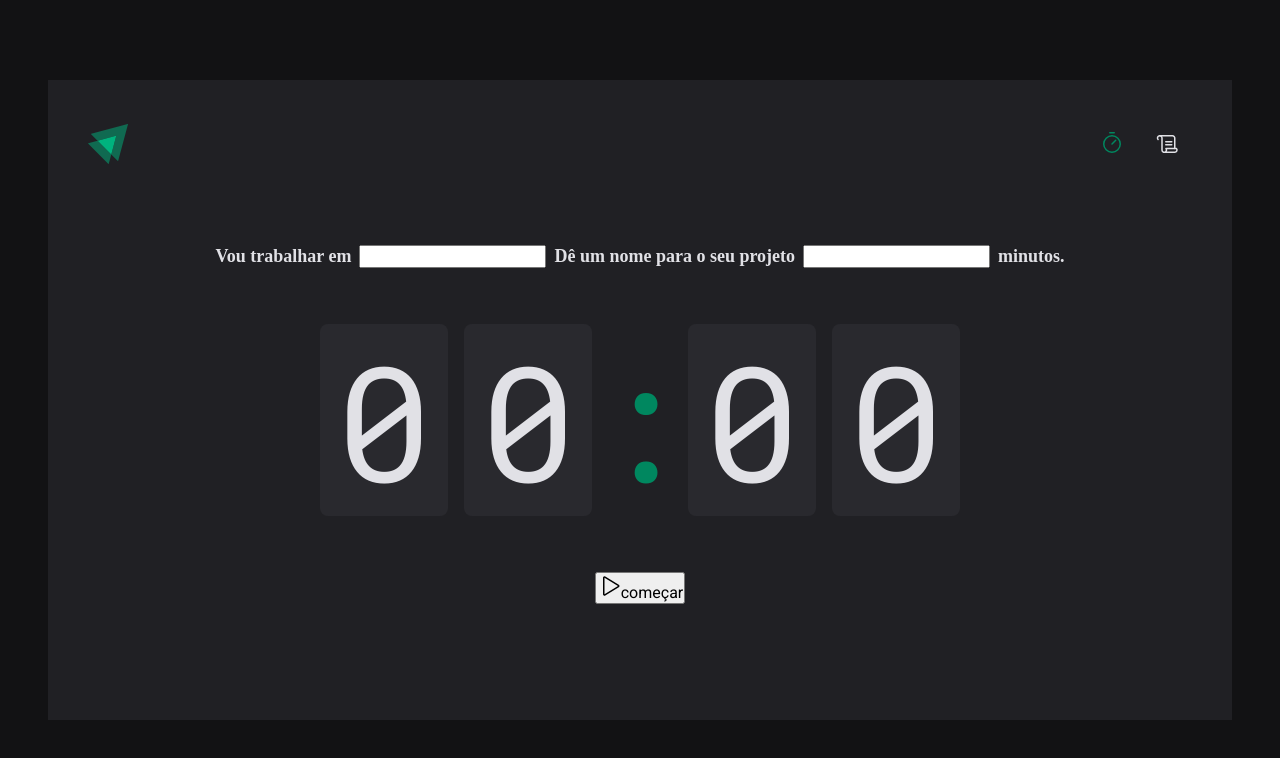
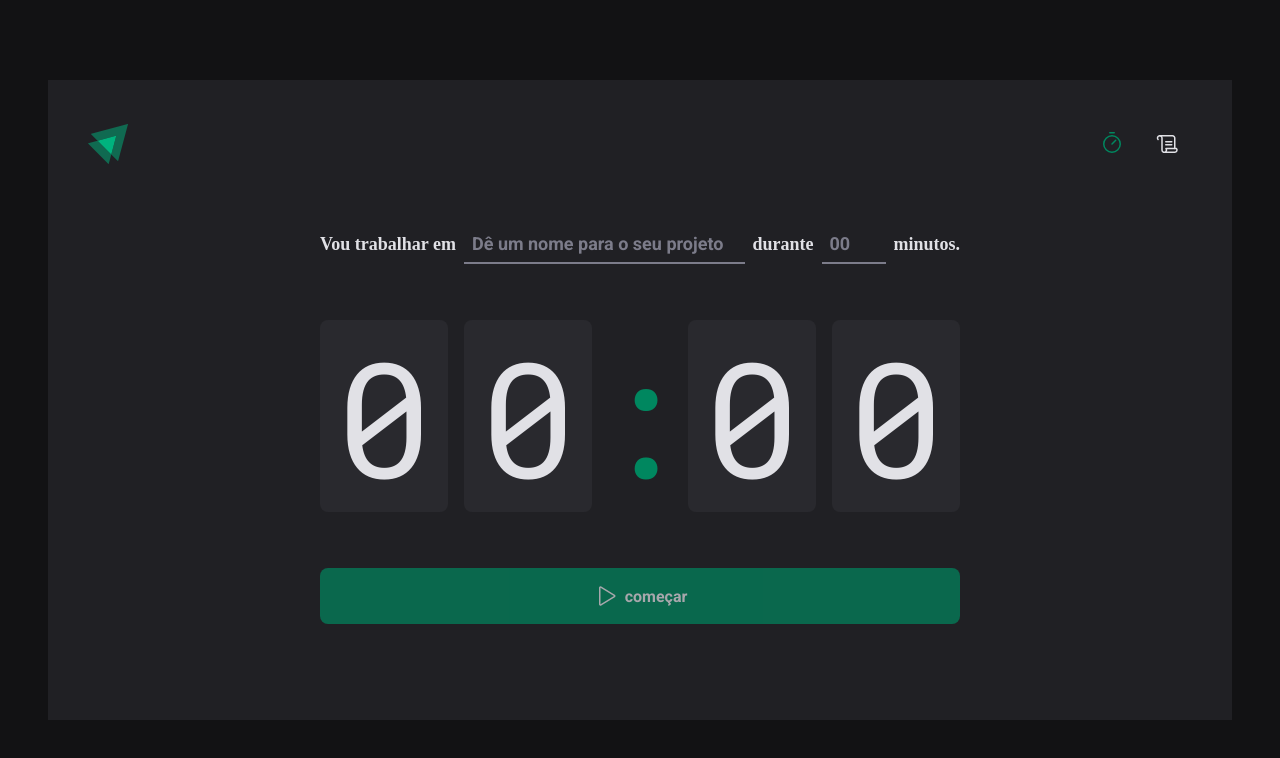
Before and after one commit to horquidia-lima/Timer, a React (Vite) app: page / in a window 1280 px wide. Shown: the top 758 px of the page. Built offline with nearby package versions, Linux system fonts and the light colour scheme.

Commit message:
Finalização da Home

```diff
--- a/src/pages/Home/index.tsx
+++ b/src/pages/Home/index.tsx
@@ -1,5 +1,5 @@
 import { Play } from "phosphor-react";
-import {HomeContainer, FormContainer, CountdownContainer, Separator} from './styles'
+import {HomeContainer, FormContainer, CountdownContainer, Separator, StartCountdonwButton, TaskInput,MinutesAmountInput} from './styles'
 
 export function Home(){
     return(
@@ -7,10 +7,10 @@
             <form>
                 <FormContainer>
                     <label htmlFor="task">Vou trabalhar em</label>
-                    <input id="task" />
+                    <TaskInput id="task" placeholder="Dê um nome para o seu projeto"/>
 
-                    <label htmlFor="minutesAmount">Dê um nome para o seu projeto</label>
-                    <input type="number" id="minutesAmount"/>
+                    <label htmlFor="minutesAmount">durante</label>
+                    <MinutesAmountInput type="number" id="minutesAmount" placeholder="00"/>
 
                     <span>minutos.</span>
                 </FormContainer>
@@ -23,10 +23,10 @@
                     <span>0</span>
                 </CountdownContainer>
 
-                <button type="submit">
+                <StartCountdonwButton disabled type="submit">
                     <Play size={24}/>
                     começar
-                </button>
+                </StartCountdonwButton>
             </form>
         </HomeContainer>
     )
--- a/src/pages/Home/styles.ts
+++ b/src/pages/Home/styles.ts
@@ -28,6 +28,34 @@
     flex-wrap: wrap;
 `
 
+const BaseInput = styled.input`
+    background: transparent;
+    height: 2.5rem;
+    border: 0;
+    border-bottom: 2px solid ${(props) => props.theme['gray-500']};
+    font-weight: bold;
+    font-size: 1.125rem;
+    padding: 0 0.5rem;
+    color: ${(props) => props.theme['gray-100']};
+
+    &:focus {
+        box-shadow: none;
+        border-color: ${(props) => props.theme['green-500']};
+    }
+
+    &::placeholder {
+        color: ${(props) => props.theme['gray-500']};
+    }
+`
+
+export const TaskInput = styled(BaseInput)`
+    flex: 1;
+`
+
+export const MinutesAmountInput = styled(BaseInput)`
+    width: 4rem;
+`
+
 export const CountdownContainer = styled.div`
     font-family: 'Roboto Mono', monospace;
     font-size: 10rem;
@@ -53,3 +81,31 @@
     display: flex;
     justify-content: center;
 `
+
+export const StartCountdonwButton = styled.button`
+    width: 100%;
+    border: 0;
+    padding: 1rem;
+    border-radius: 8px;
+
+    display: flex;
+    align-items: center;
+    justify-content: center;
+
+    gap: 0.5rem;
+    font-weight: bold;
+
+    cursor: pointer;
+
+    background: ${(props) => props.theme['green-500']};
+    color: ${(props) => props.theme['gray-100']};
+
+    &:disabled {
+        opacity: 0.7;
+        cursor: not-allowed;
+    }
+
+    &:not(:disabled):hover {
+        background: ${(props) => props.theme['green-700']}
+    }
+`
```
